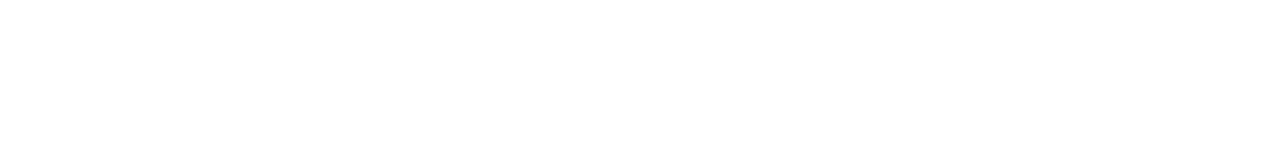
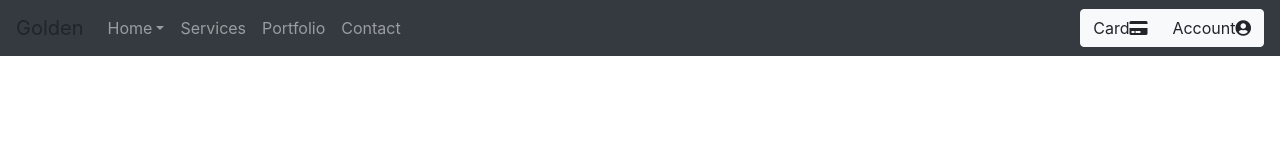
Before and after one commit to Kasia360/task-runner-2, a website: page index.html in a window 1280 px wide. Drawn offline with nearby package versions, Linux system fonts and the light colour scheme; files that its build step writes are made by us from their sources.

Commit message:
basic nav

```diff
--- a/index.html
+++ b/index.html
@@ -12,6 +12,37 @@
     <script src="https://maxcdn.bootstrapcdn.com/bootstrap/4.0.0/js/bootstrap.min.js" integrity="sha384-JZR6Spejh4U02d8jOt6vLEHfe/JQGiRRSQQxSfFWpi1MquVdAyjUar5+76PVCmYl" crossorigin="anonymous"></script>
 </head>
 <body>
+    <nav class="navbar navbar-expand-md fixed-top navbar-dark bg-dark">
+        <a class="navbar-brand">Golden</a>
+        <button class="navbar-toggler" type="button" data-toggle="collapse" data-target="#mobile-menu" aria-controls="mobile-menu" aria-expanded="false" aria-label="Toggle navigation">
+        <span class="navbar-toggler-icon"></span>
+        </button>
 
+        <div class="collapse navbar-collapse" id="mobile-menu">
+            <ul class="navbar-nav">
+                <li class="dropdown">
+                <a class="nav-link dropdown-toggle" data-toggle="dropdown" href="#">Home</a>
+                <div class="dropdown-menu">
+                    <a class="dropdown-item" href="#">History</a>
+                    <a class="dropdown-item" href="#">About us!</a>
+                    <a class="dropdown-item" href="#">What more?</a>
+                </div>
+                </li>
+                <li>
+                <a class="nav-link" href="#">Services</a>
+                </li>
+                <li>
+                <a class="nav-link" href="#">Portfolio</a>
+                </li>
+                <li>
+                <a class="nav-link" href="#">Contact</a>
+                </li>
+            </ul>
+            <div class="btn-group ml-auto" role="group" aria-label="Basic example">
+            <button type="button" class="btn btn-light">Card<i class="fas fa-credit-card"></i></button>
+            <button type="button" class="btn btn-light">Account<i class="fas fa-user-circle"></i></button>
+            </div>
+        </div>
+    </nav>
 </body>
 </html>
```
